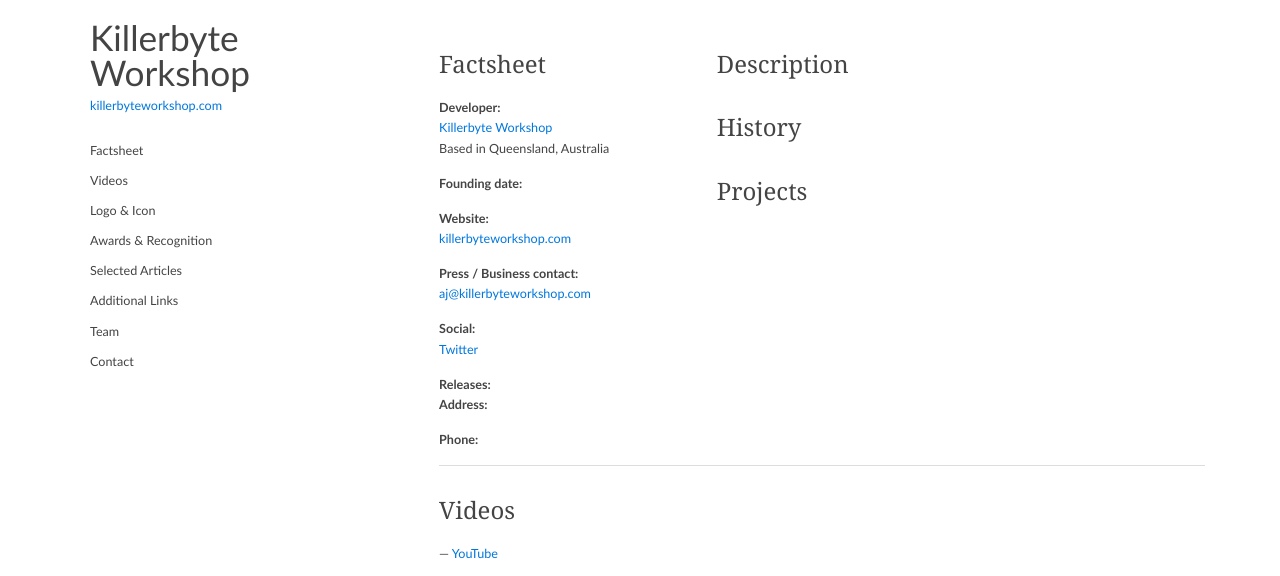
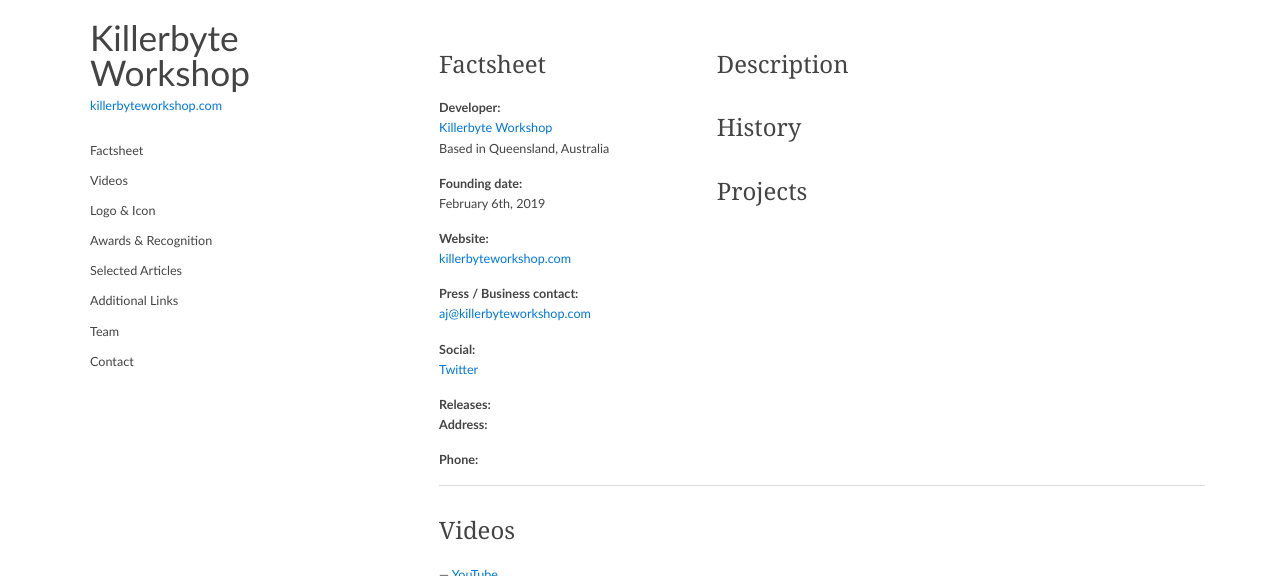
Before and after one commit to Killerbyte-Workshop/Killerbyte-Workshop.github.io, a Jekyll site: the page presskit/index.html, which Jekyll copies as it is, in a window 1280 px wide and 900 px high, cut to the strip 0-576 px from the top of the window. Built offline with Jekyll 4.4.1, drawn with Linux system fonts in a browser that asks for light colours.

Commit message:
Updated the presskit again with the founding date

```diff
--- a/data.xml
+++ b/data.xml
@@ -2,7 +2,7 @@
 <company>
   <title>Killerbyte Workshop</title>
   <based-in>Queensland, Australia</based-in>
-  <founding-date></founding-date>
+  <founding-date>February 6th, 2019</founding-date>
   <website>https://killerbyteworkshop.com</website>
   <press-contact>
     aj@killerbyteworkshop.com
--- a/presskit/index.html
+++ b/presskit/index.html
@@ -6,7 +6,7 @@
 
     <title>Killerbyte Workshop</title>
 
-    <link rel="shortcut icon" href="images/favicon.ico?t=1629009176866">
+    <link rel="shortcut icon" href="images/favicon.ico?t=1629016091951">
 
     <link rel="stylesheet" href="./css/normalize.css">
     <link rel="stylesheet" href="./css/master.css">
@@ -96,7 +96,7 @@
                 <dd>Based in Queensland, Australia</dd>
 
                 <dt>Founding date:</dt>
-                <dd></dd>
+                <dd>February 6th, 2019</dd>
 
                 <dt>Website:</dt>
                 <dd>
```
Also changed, not shown: 1 other file.
